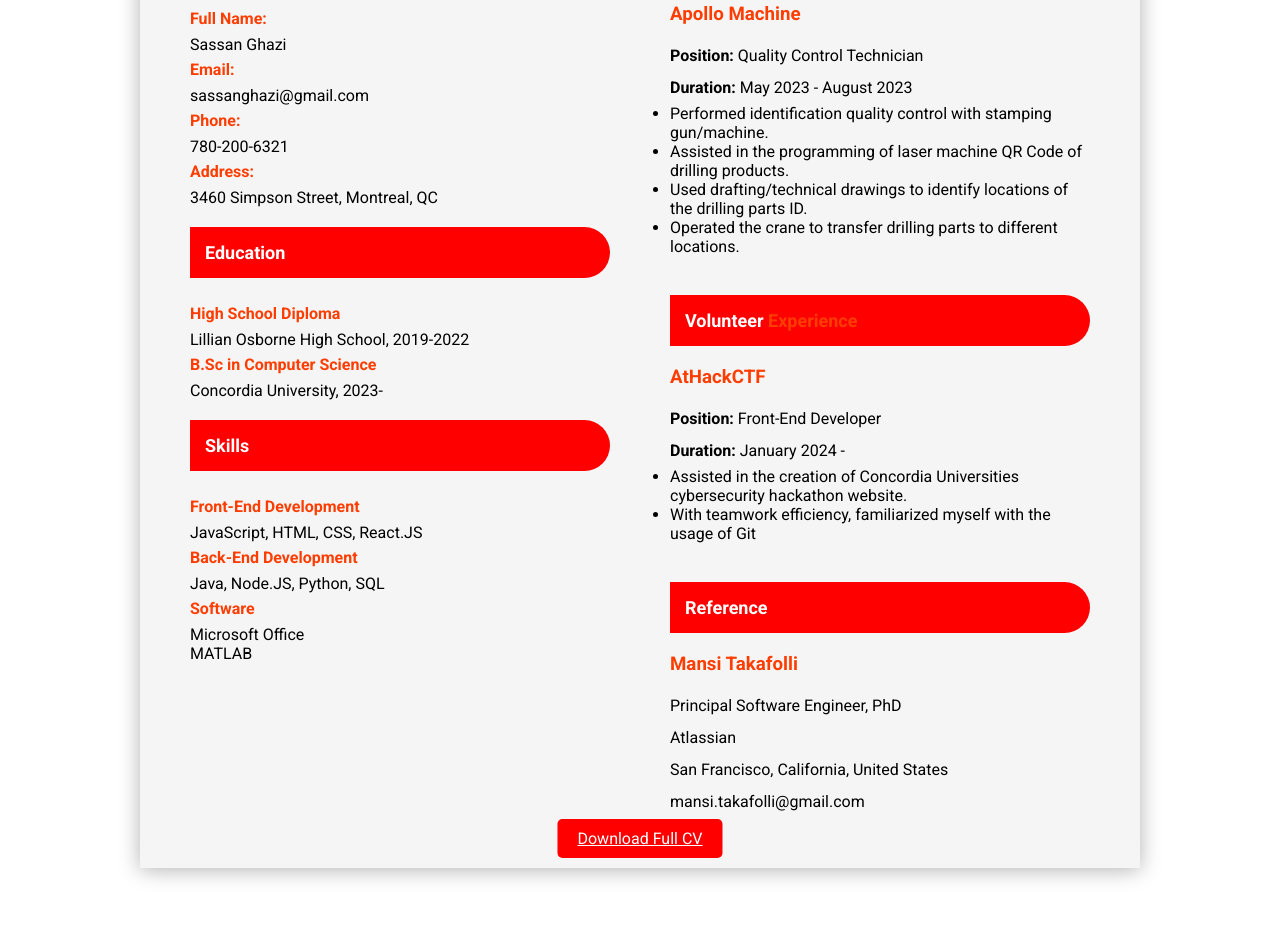
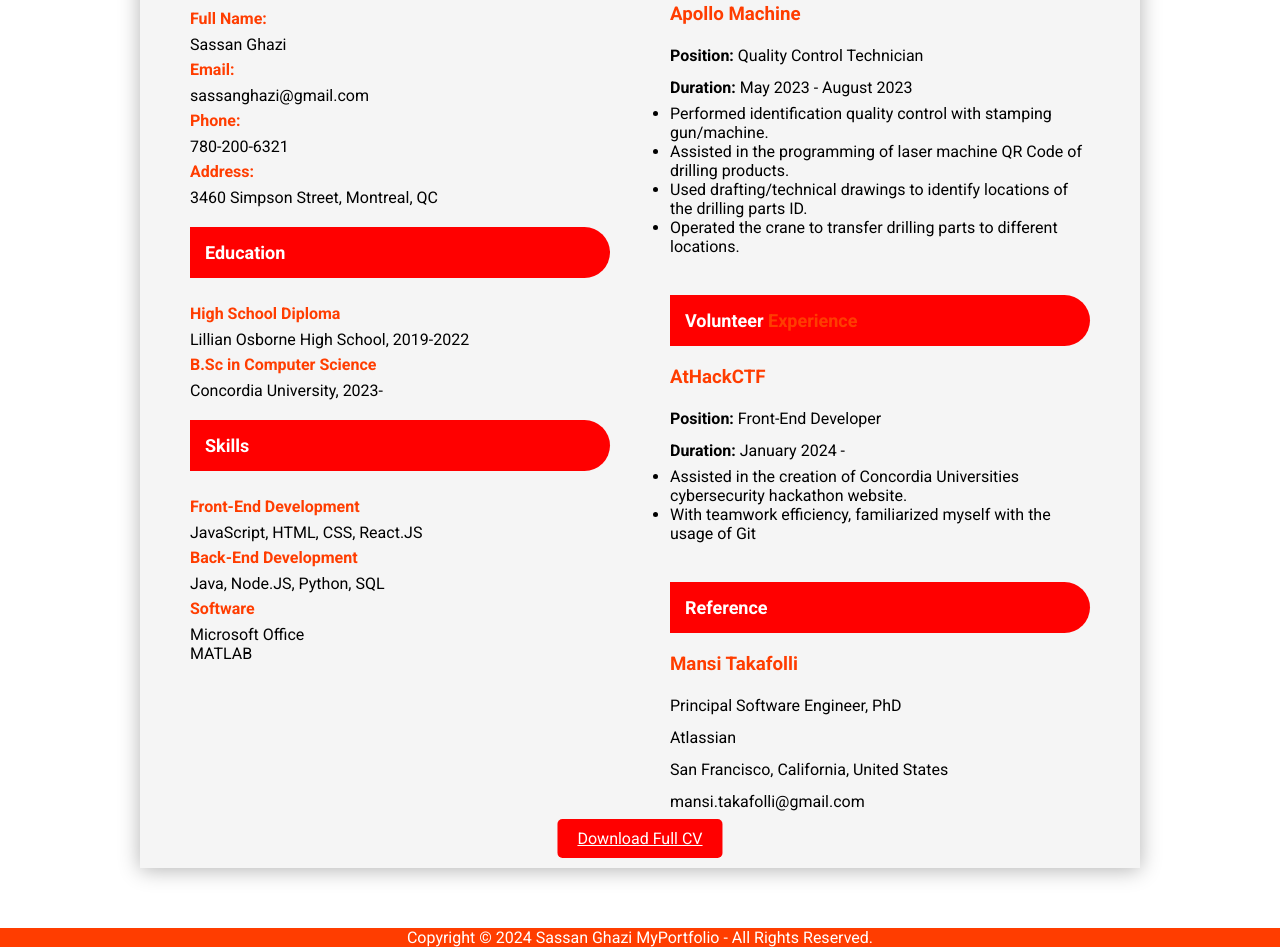
Before and after one commit to sassanghz/Portfolio-Website, a plain HTML site: page resume/resume.html in a window 1280 px wide. Shown: the part 512-1459 px from the top of the page. Drawn offline with Linux system fonts and the light colour scheme.

Commit message:
footer for resume'

```diff
--- a/resume/resume.css
+++ b/resume/resume.css
@@ -28,6 +28,16 @@ body{
     text-transform: uppercase;
     font-size: 14px;
     font-weight: 500;
+}
+
+.footer {
+    position: relative;
+    left: 0;
+    bottom: 0;
+    width: 100%;
+    background-color: #ff3d00;
+    color: white;
+    text-align: center;
 }
 
 span{
--- a/resume/resume.html
+++ b/resume/resume.html
@@ -87,5 +87,9 @@
             </div>
         </div>
     </div>
+
+    <div class="footer">
+        <p> Copyright © 2024 Sassan Ghazi MyPortfolio - All Rights Reserved.</p>
+    </div>
 </body>
 </html>
```
